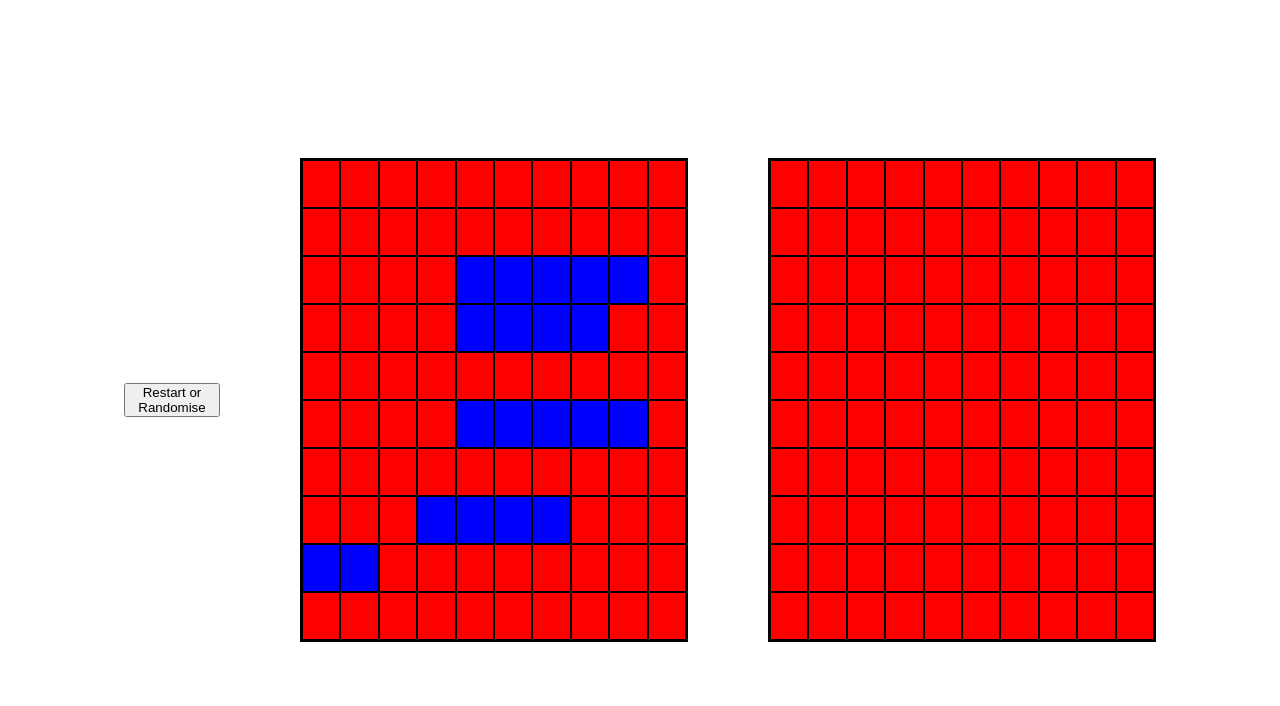
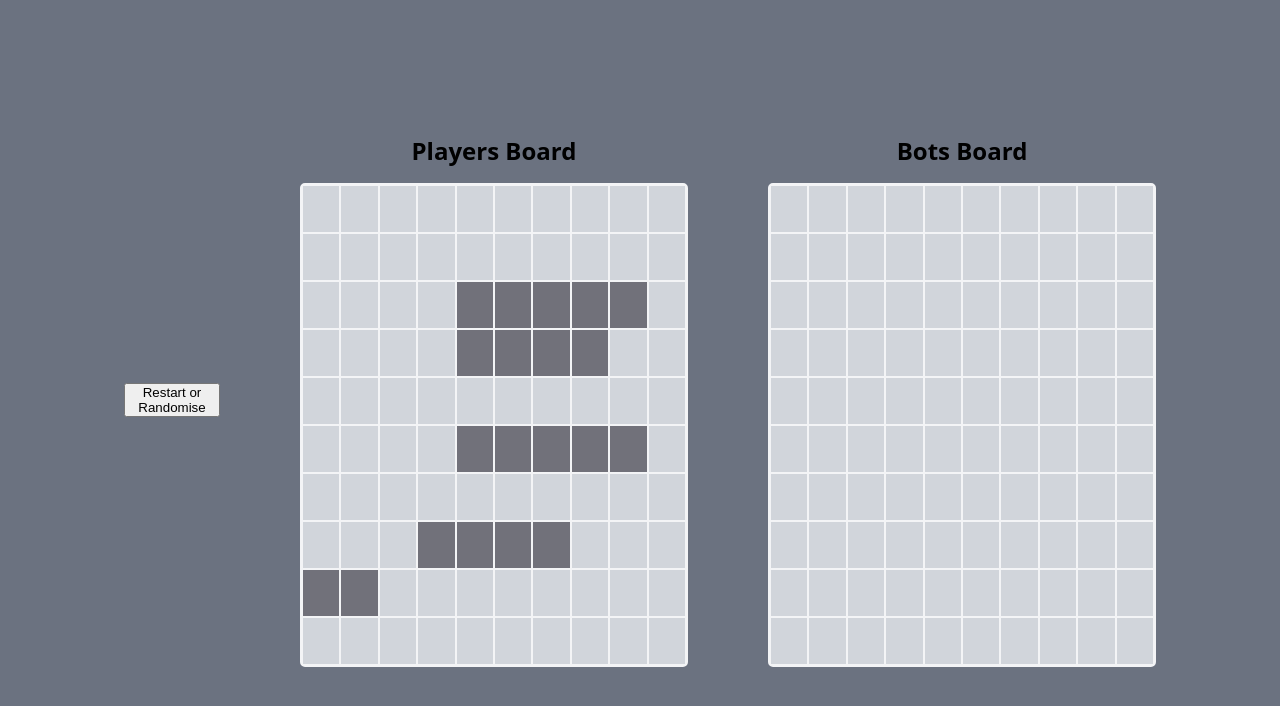
Before and after one commit to Liamsuu/Battleships, a website built with webpack: page src/index.html in a window 1280 px wide. Built offline with nearby package versions, Linux system fonts and the light colour scheme.

Commit message:
Add basic styling and complete

```diff
--- a/components/UI/renderBoard.js
+++ b/components/UI/renderBoard.js
@@ -6,7 +6,7 @@ export default function renderBoard(contentBox, gameboardObj) {
   // when restart is clicked all boxes should be blank
   const contentGrids = contentBox.querySelectorAll("div");
   contentGrids.forEach((box) => {
-    box.style.backgroundColor = "red"; // change this after to whatever permanent main colour will be
+    box.style.backgroundColor = "#d1d5db";
     box.textContent = ""; // if theres text remove it
   });
 
@@ -19,7 +19,7 @@ export default function renderBoard(contentBox, gameboardObj) {
       );
       // only hit positions with a ship will show blue so player cant cheat
       if (botPlayer.playerBoard.gameboard[posArr[0]][posArr[1]].isHit()) {
-        currentPosDiv.style.backgroundColor = "blue";
+        currentPosDiv.style.backgroundColor = "#71717a";
       }
     });
   } else {
@@ -31,7 +31,7 @@ export default function renderBoard(contentBox, gameboardObj) {
         `[data-position='${posArr.toString()}']`
       );
 
-      currentPosDiv.style.backgroundColor = "blue";
+      currentPosDiv.style.backgroundColor = "#71717a";
     });
   }
 
--- a/src/index.css
+++ b/src/index.css
@@ -11,24 +11,27 @@ body {
   align-items: center;
   height: 100vh;
   gap: 5rem;
+  background-color: #6b7280;
 }
 
 #player-content,
 #bot-content {
   display: grid;
-  background-color: red;
-  border: 2px solid black;
+  background-color: #d1d5db;
+  border: 2px solid #f3f4f6;
+  border-radius: 5px;
   height: 60vh;
   width: 30vw;
-
   grid-template-columns: repeat(10, 1fr);
   grid-template-rows: repeat(10, 1fr);
+  color: #374151;
+  font-size: 2rem;
 }
 
 #player-content div,
 #bot-content div {
   display: flex;
-  border: 1px solid black;
+  border: 1px solid #f3f4f6;
   align-items: center;
   justify-content: center;
 }
--- a/src/index.html
+++ b/src/index.html
@@ -8,7 +8,13 @@
     <div style="display: flex; flex-direction: column; gap: 5px; width: 6rem">
       <button id="restart-btn">Restart or Randomise</button>
     </div>
-    <div id="player-content"></div>
-    <div id="bot-content"></div>
+    <div>
+      <h2 style="text-align: center; margin-bottom: 1rem">Players Board</h2>
+      <div id="player-content"></div>
+    </div>
+    <div>
+      <h2 style="text-align: center; margin-bottom: 1rem">Bots Board</h2>
+      <div id="bot-content"></div>
+    </div>
   </body>
 </html>
```
